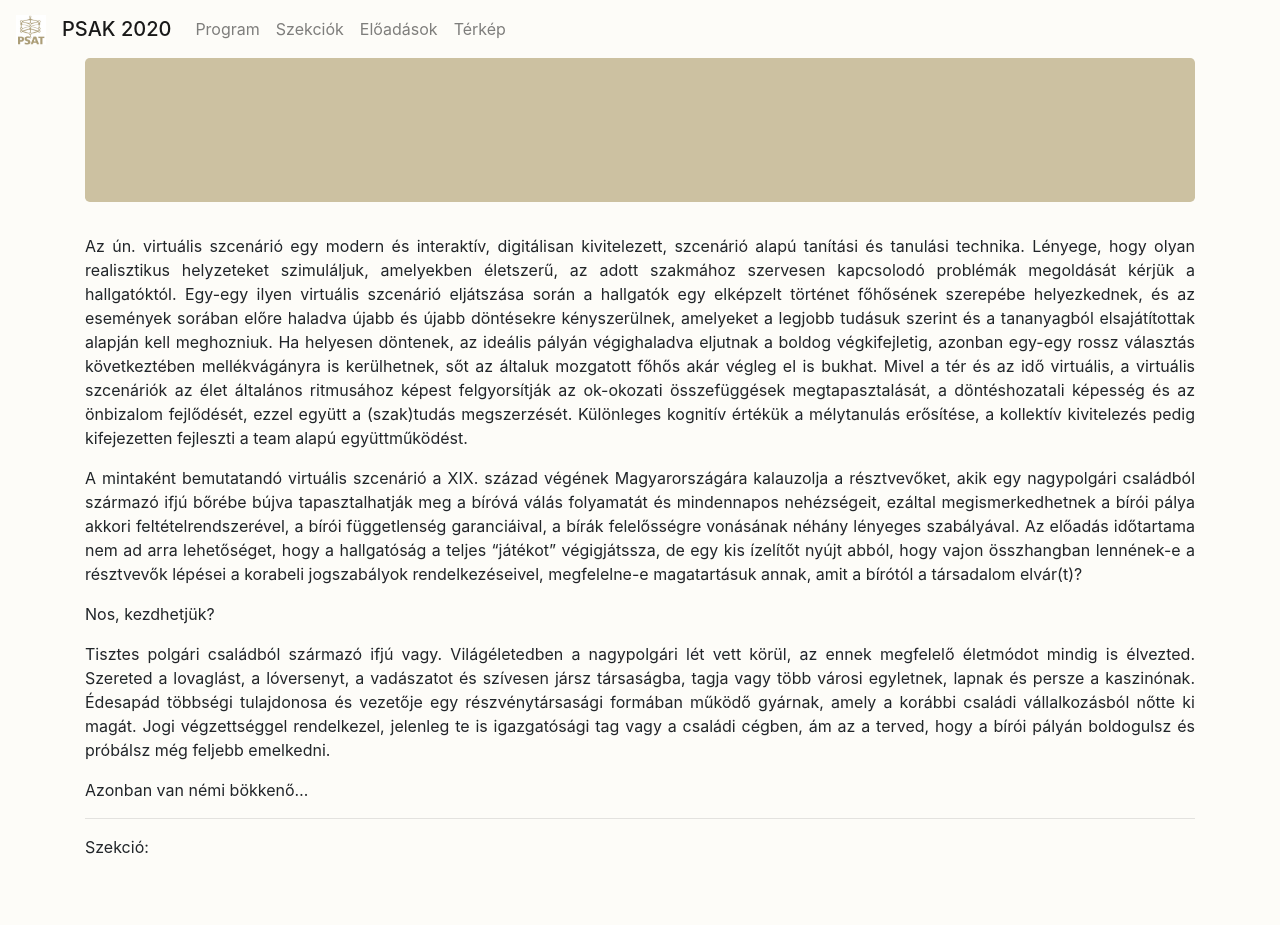
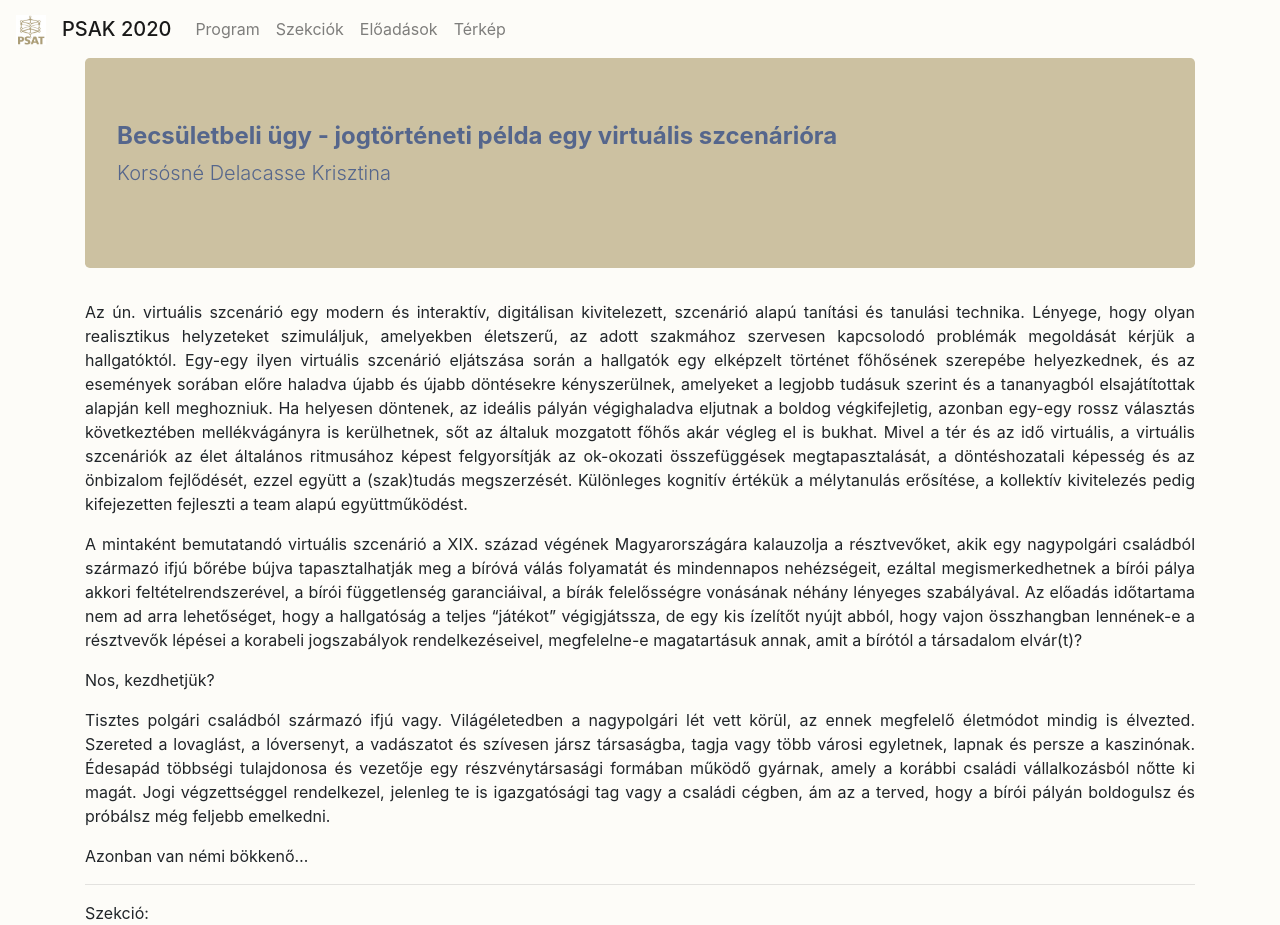
Before and after one commit to hegyhati/psak_2020, a Jekyll site: the page built from _presentations/Korsosne_Delacasse_Krisztina.md, in a window 1280 px wide. Built offline with Jekyll 4.4.1, drawn with Linux system fonts in a browser that asks for light colours; before the commit the page ends 900 px from its top, so only the background shows below that.

Commit message:
Update Korsosne_Delacasse_Krisztina.md

```diff
--- a/_presentations/Korsosne_Delacasse_Krisztina.md
+++ b/_presentations/Korsosne_Delacasse_Krisztina.md
@@ -1,6 +1,6 @@
 ---
 presenter: Korsósné Delacasse Krisztina
-title: "Becsületbeli ügy" - jogtörténeti példa egy virtuális szcenárióra
+title: "Becsületbeli ügy - jogtörténeti példa egy virtuális szcenárióra"
 ---
 
 Az ún. virtuális szcenárió egy modern és interaktív, digitálisan kivitelezett, szcenárió alapú tanítási és tanulási technika. Lényege, hogy olyan realisztikus helyzeteket szimuláljuk, amelyekben életszerű, az adott szakmához szervesen kapcsolodó problémák megoldását kérjük a hallgatóktól. Egy-egy ilyen virtuális szcenárió eljátszása során a hallgatók egy elképzelt történet főhősének szerepébe helyezkednek, és az események sorában előre haladva újabb és újabb döntésekre kényszerülnek, amelyeket a legjobb tudásuk szerint és a tananyagból elsajátítottak alapján kell meghozniuk. Ha helyesen döntenek, az ideális pályán végighaladva eljutnak a boldog végkifejletig, azonban egy-egy rossz választás következtében mellékvágányra is kerülhetnek, sőt az általuk mozgatott főhős akár végleg el is bukhat. Mivel a tér és az idő virtuális, a virtuális szcenáriók az élet általános ritmusához képest felgyorsítják az ok-okozati összefüggések megtapasztalását, a döntéshozatali képesség és az önbizalom fejlődését, ezzel együtt a (szak)tudás megszerzését. Különleges kognitív értékük a mélytanulás erősítése, a kollektív kivitelezés pedig kifejezetten fejleszti a team alapú együttműködést.
```
